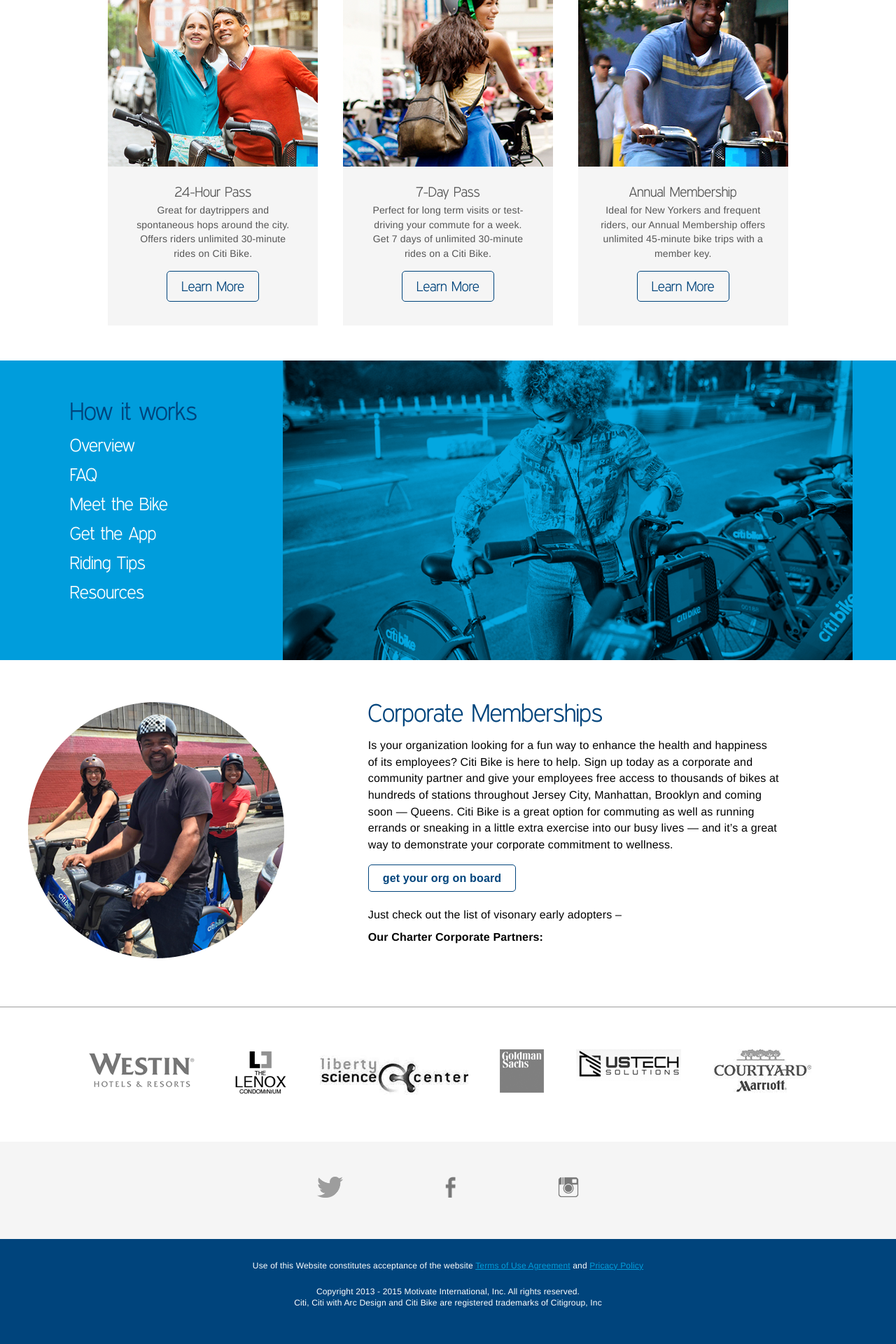
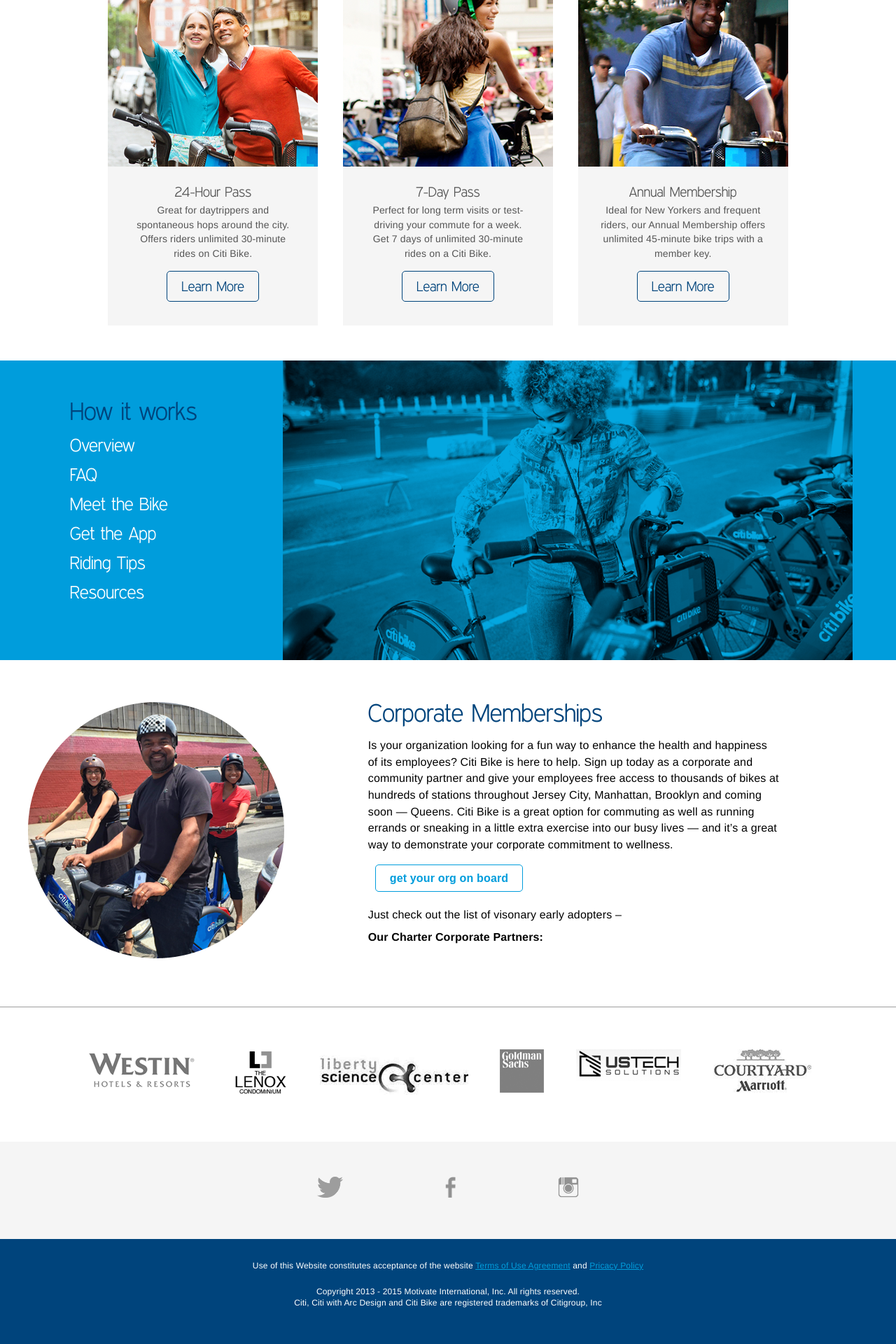
Before and after one commit to alleyhector/jc-cloud-cannon, a Jekyll site: the page built from index.html, in a window 1280 px wide. Shown: the part 1833-3753 px from the top of the page at 70% size. Built offline with Jekyll 4.4.1, drawn with Linux system fonts in a browser that asks for light colours; Markdown is read by kramdown in place of the engine named in the settings.

Commit message:
couple of minor color updates

```diff
--- a/assets/stylesheets/corporate.css.sass
+++ b/assets/stylesheets/corporate.css.sass
@@ -17,9 +17,10 @@
     +border-radius(5px)
     font-size: 16px
     padding: 10px 20px
-    border: 1px solid $title-blue
-    color: $title-blue
+    border: 1px solid $light-blue
+    color: $light-blue
     text-decoration: none
     font-weight: bold
+    margin-left: 10px
   p
     font-size: 16px
--- a/assets/stylesheets/footer.css
+++ b/assets/stylesheets/footer.css
@@ -21,8 +21,8 @@
     display: inline-block;
     margin: 0px 50px; }
     .social-footer a.instagram, .social-footer a.facebook {
-      filter: progid:DXImageTransform.Microsoft.Alpha(Opacity=50);
-      opacity: 0.5; }
+      filter: progid:DXImageTransform.Microsoft.Alpha(Opacity=40);
+      opacity: 0.4; }
     .social-footer a img {
       margin: 0px 20px;
       filter: grayscale(100%);
--- a/assets/stylesheets/footer.css.sass
+++ b/assets/stylesheets/footer.css.sass
@@ -23,7 +23,7 @@
     display: inline-block
     margin: 0px 50px
     &.instagram, &.facebook
-      +opacity(0.5)
+      +opacity(0.4)
     img
       margin: 0px 20px
       filter: grayscale(100%)
```
Also changed, not shown: assets/stylesheets/corporate.css (+4 -3 lines), assets/application.css, 1 other file.
